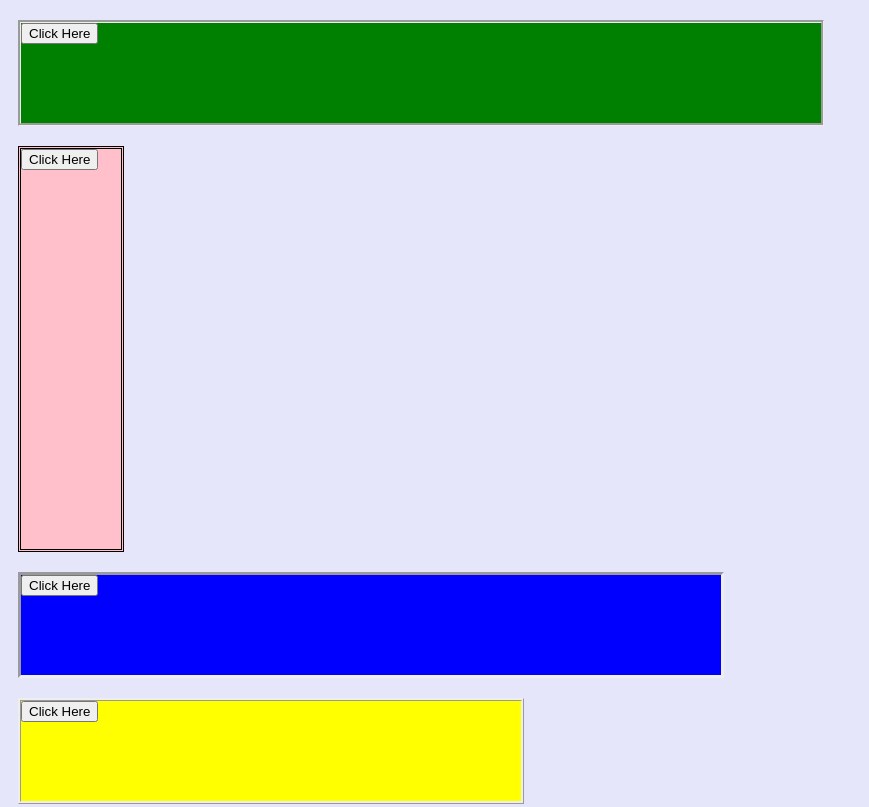
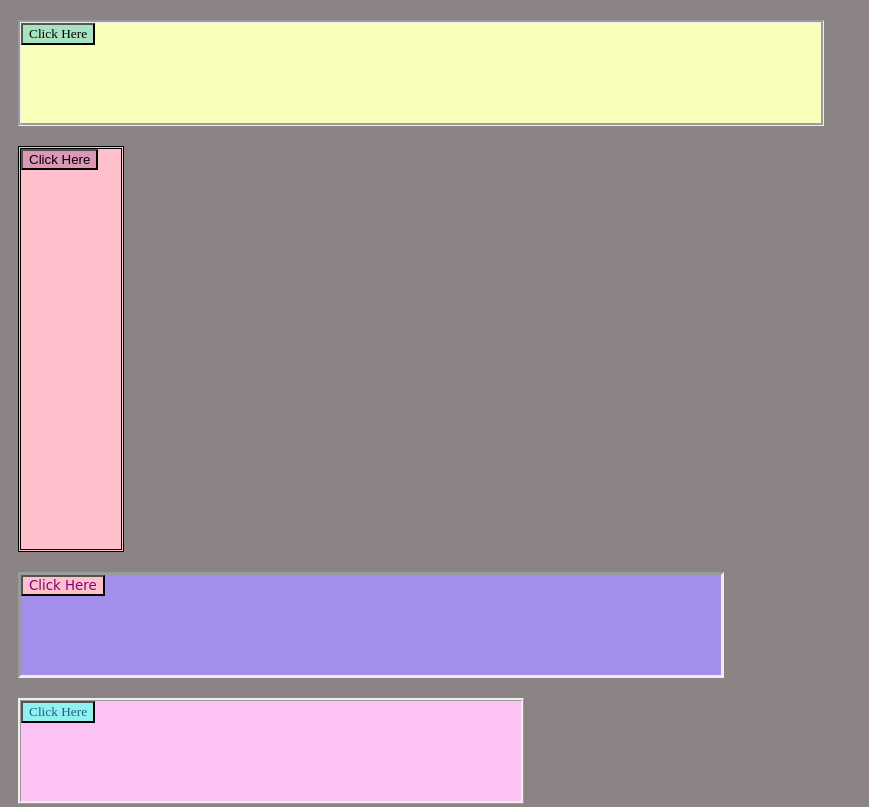
Before and after one commit to j4isynn/Review-Activity, a plain HTML site: page index.html in a window 1280 px wide. Shown: the top 807 px of the page, without its empty margins (0-869 px from the left). Drawn offline with Linux system fonts and the light colour scheme.

Commit message:
Created using Popcode: https://popcode.org

```diff
--- a/index.html
+++ b/index.html
@@ -1,10 +1,10 @@
 <!DOCTYPE html> <html><head>
         <title>Review Activity</title>
     <style>body {
-    background-color: rgb(230,230,250);
+    background-color: #8c8484;
 }
 #div1 {
-    background-color: green;
+    background-color: rgb(249, 255, 186);
     width: 800px;
     height: 100px;
     border-style: groove;
@@ -24,7 +24,7 @@
     margin-left: 10px;
 }
 #div3 {
-    background-color: blue;
+    background-color: rgb(163, 143, 235);
     width: 700px;
     height: 100px;
     border-style: inset;
@@ -34,7 +34,7 @@
     margin-left: 10px;
 }
 #div4 {
-    background-color: yellow;
+    background-color: rgb(252, 194, 243);
     width: 500px;
     height: 100px;
     border-style: ridge;
@@ -43,18 +43,36 @@
     margin-right: 10px;
     margin-left: 10px;
 }
-
+#watermelon {
+    background-color: rgb(166, 227, 190);
+    font-family: Italics;
+    color: black;
+}
+#pineapple {
+    background-color: rgb(219, 151, 179);
+    font-family: Arial;
+    color: black;
+}
+#lemon {
+    background-color: pink;
+    font-family: cursive;
+    color: purple;
+}
+#strawberry {
+    background-color: rgb(143, 242, 239);
+    font-family: serif;
+    color: rgb(33, 94, 138);
+}
 
 
 
 </style></head>
     <body>
-        <div id="div1"><button> Click Here </button></div>
-        <div id="div2"><button> Click Here </button></div>
-        <div id="div3"><button> Click Here </button></div>
-         <div id="div4"><button> Click Here </button></div>
-        <img src="https://spencers.scene7.com/is/image/Spencers/footer/spn-logo.svg">
-        <a href="https//:https://www.spencersonline.com/"></a>
+        <div id="div1"><button id="watermelon"> Click Here </button></div>
+        <div id="div2"><button id="pineapple"> Click Here </button></div>
+        <div id="div3"><button id="lemon"> Click Here </button></div>
+         <div id="div4"><button id="strawberry"> Click Here </button></div>
+        <a href="https//:https://www.spencersonline.com/"><img src="https://spencers.scene7.com/is/image/Spencers/footer/spn-logo.svg"></a>
 
 
 
```
